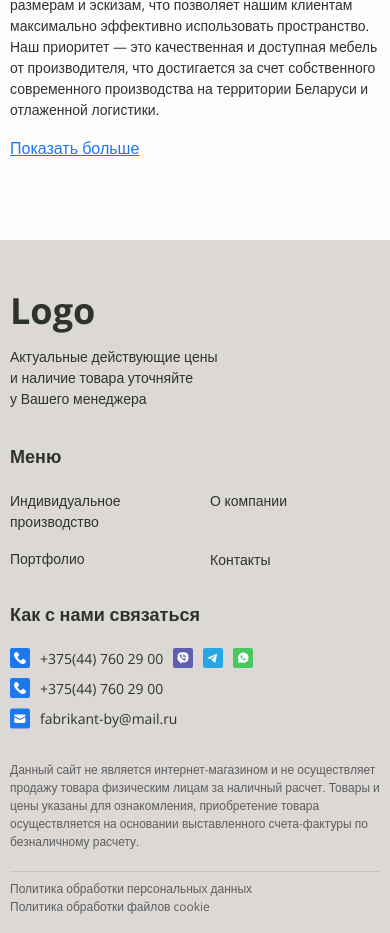
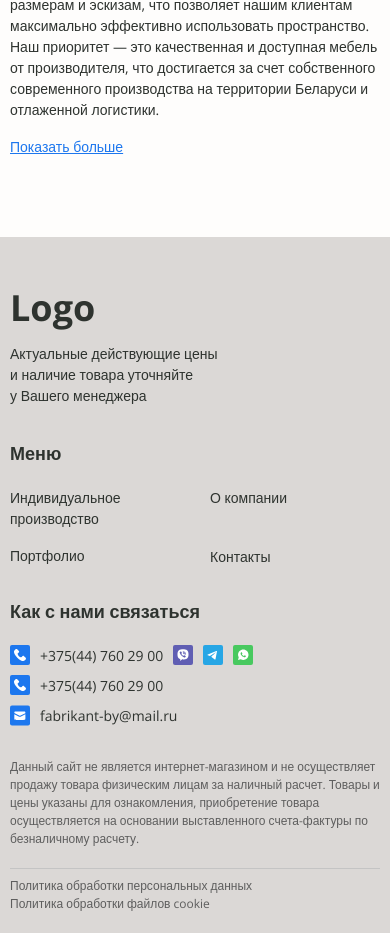
Before and after one commit to Wishtrader/bdv, a plain HTML site: page index.html in a window 390 px wide. Shown: the part 2699-3632 px from the top of the page. Drawn offline with nearby package versions, Linux system fonts and the light colour scheme; files whose address does not match are found by name.

Commit message:
mobile ready

```diff
--- a/index.html
+++ b/index.html
@@ -247,7 +247,7 @@
 	<p class="txt2 hidden sm:block mb-4 text-[14px]">
 		Наши преимущества — это прямые цены от производителя, индивидуальный подход, широкий выбор материалов и фурнитуры, собственное производство с жестким контролем качества, а также оперативные сроки изготовления. Мы осуществляем доставку мебели по всей территории Беларуси. Если вы ищете, где недорого купить качественную мебель в Минске или любом другом городе страны, которая прослужит долгие годы, — вы обратились по адресу. Фабрика «БДВ Торг» — это проверенный производитель, где вы можете заказать изготовление мебели для любых целей, получив персональный подход, выгодные условия и гарантированное качество. Наша миссия — создавать комфортную и функциональную среду для жизни и работы белорусов.
 	</p>
-	<p id="more" href="#" class="sm:hidden underline text-[#1D77EE]">Показать больше</p>
+	<p id="more" href="#" class="text-[14px] sm:hidden underline text-[#1D77EE]">Показать больше</p>
 </section>
 
 <div class="fixed bottom-2 right-2 sm:relative sm:w-full sm:mb-[80px]">
```
